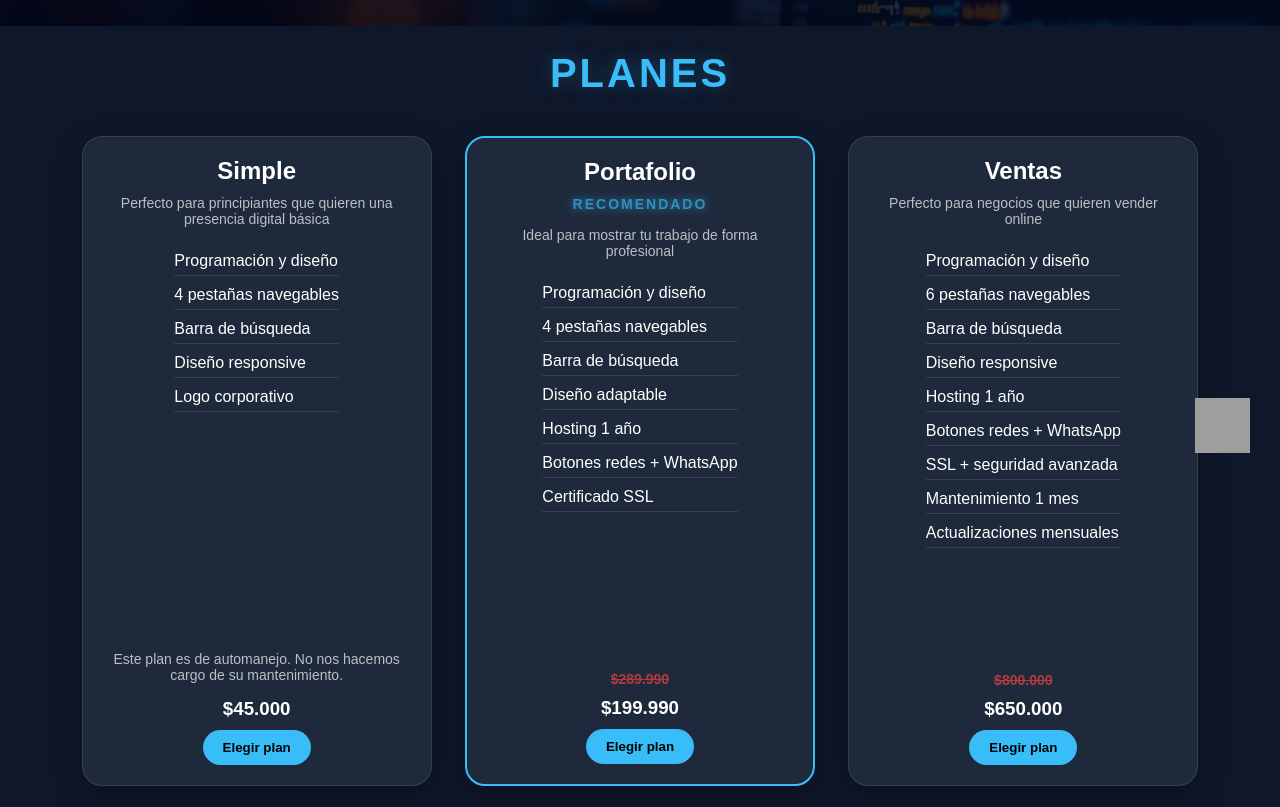
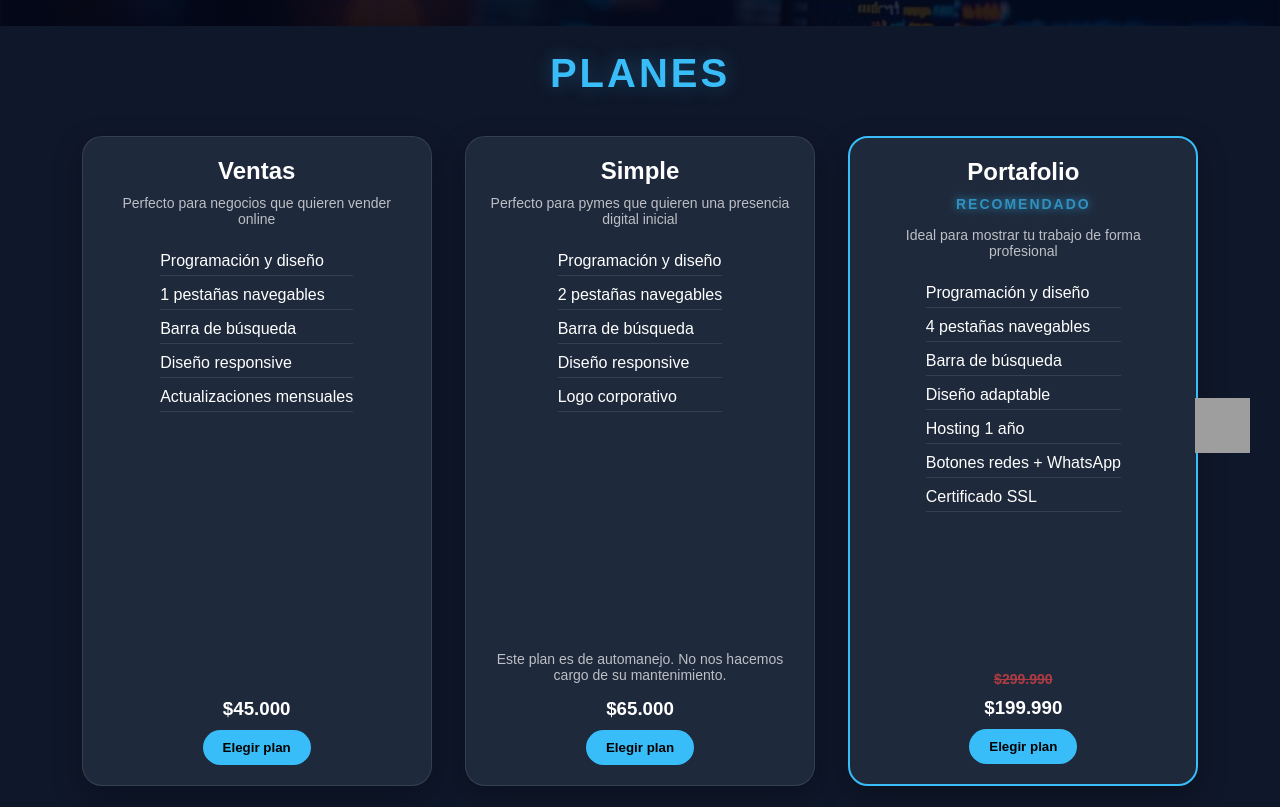
Before and after one commit to Lukasvenegas/ZILIX, a website: page servicios.html in a window 1280 px wide. Shown: the part 313-1120 px from the top of the page. Drawn offline with Linux system fonts and the light colour scheme; grey boxes are pictures that could not be loaded.

Commit message:
epic_change

```diff
--- a/servicios.html
+++ b/servicios.html
@@ -43,20 +43,38 @@
             <h2>PLANES</h2>
         </div>
 
+                <!-- Plan Landing -->
+        <div class="services">
+            <h2>Ventas</h2>
+            <p>Perfecto para negocios que quieren vender online</p>
+            <ul class="more">
+                <li>Programación y diseño</li>
+                <li>1 pestañas navegables</li>
+                <li>Barra de búsqueda</li>
+                <li>Diseño responsive</li>
+                <li>Actualizaciones mensuales</li>
+            </ul>
+            <div class="price">
+                <h3>$45.000</h3>
+                <button>Elegir plan</button>
+            </div>
+        </div>
+
+
         <!-- Plan Simple -->
         <div class="services">
             <h2>Simple</h2>
-            <p>Perfecto para principiantes que quieren una presencia digital básica</p>
+            <p>Perfecto para pymes que quieren una presencia digital inicial</p>
             <ul class="more">
                 <li>Programación y diseño</li>
-                <li>4 pestañas navegables</li>
+                <li>2 pestañas navegables</li>
                 <li>Barra de búsqueda</li>
                 <li>Diseño responsive</li>
                 <li>Logo corporativo</li>
             </ul>
             <p class="auto">Este plan es de automanejo. No nos hacemos cargo de su mantenimiento.</p>
             <div class="price">
-                <h3>$45.000</h3>
+                <h3>$65.000</h3>
                 <button>Elegir plan</button>
             </div>
         </div>
@@ -76,7 +94,7 @@
                 <li>Certificado SSL</li>
             </ul>
             <div class="price">
-                <h3 class="antes">$289.990</h3>
+                <h3 class="antes">$299.990</h3>
                 <h3>$199.990</h3>
                 <button>Elegir plan</button>
             </div>
@@ -98,8 +116,8 @@
                 <li>Actualizaciones mensuales</li>
             </ul>
             <div class="price">
-                <h3 class="antes">$800.000</h3>
-                <h3>$650.000</h3>
+                <h3 class="antes">$580.000</h3>
+                <h3>$450.000</h3>
                 <button>Elegir plan</button>
             </div>
         </div>
```
Also changed, not shown: index.html (+7 -6 lines).
